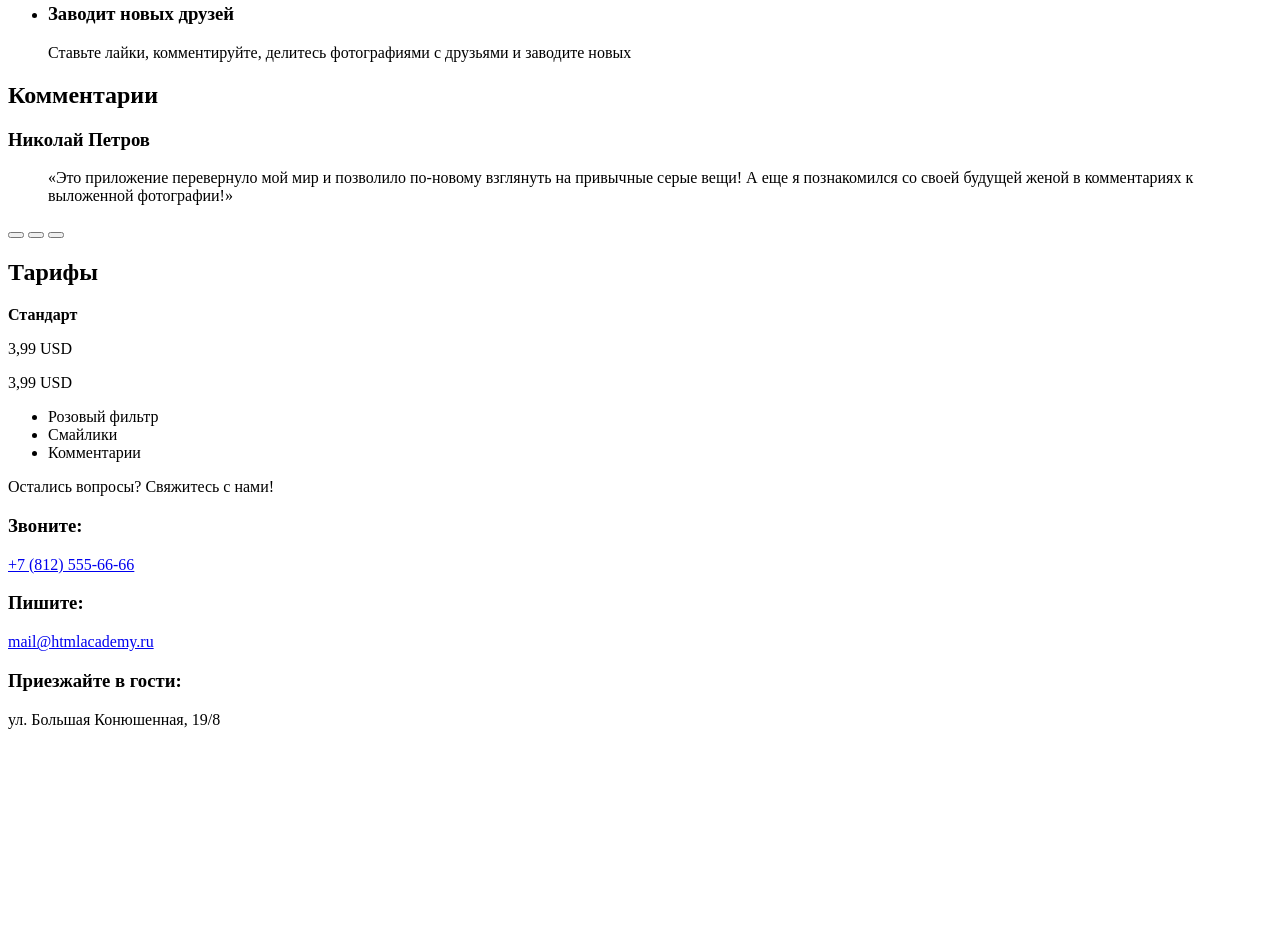
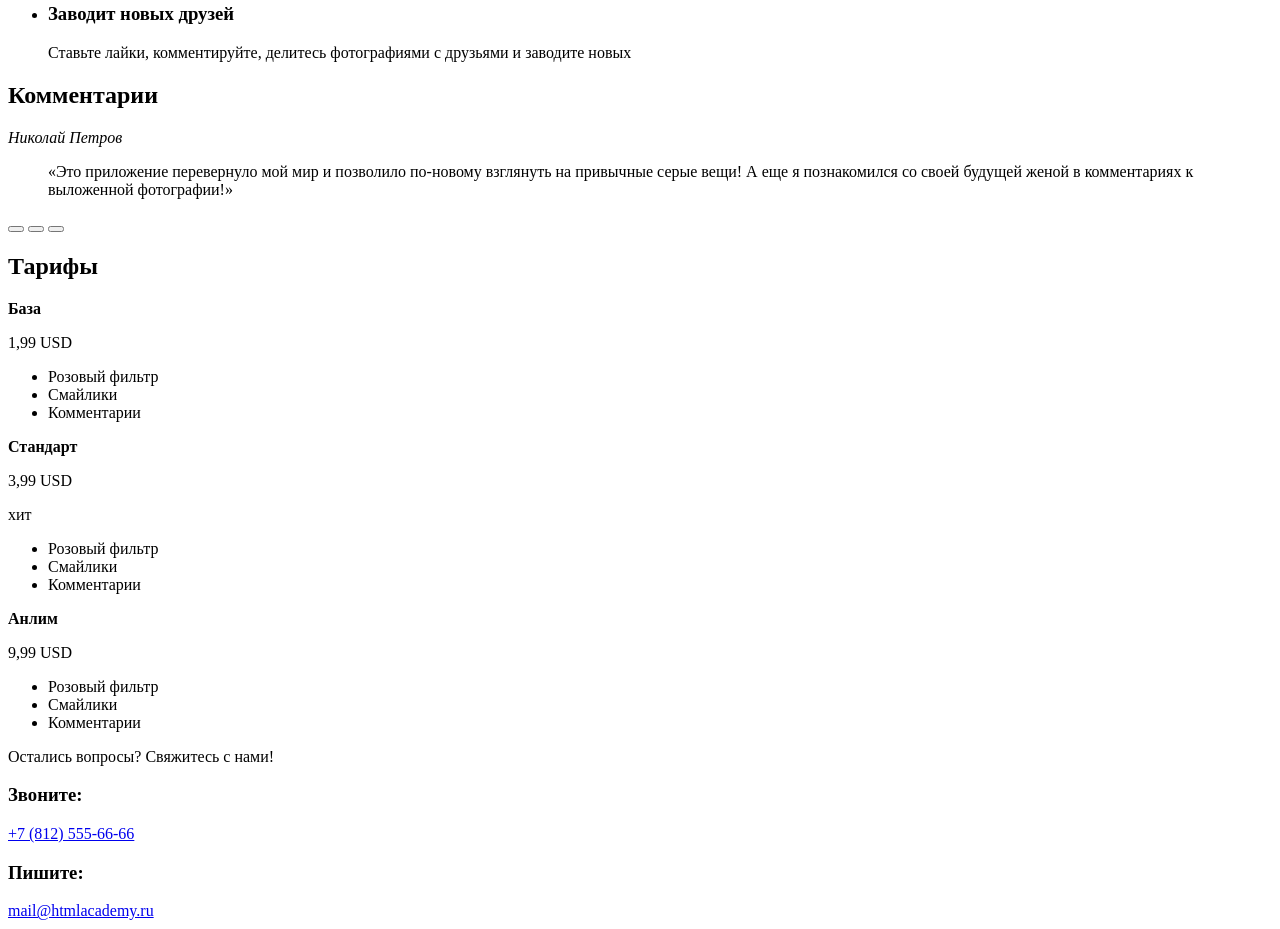
Before and after one commit to Makemanback/700999-pink-19, a website: page source/index.html in a window 1280 px wide. Shown: the part 619-1548 px from the top of the page. Before the commit the page ends 1356 px from the top, so only its background shows below. Drawn offline with Linux system fonts and the light colour scheme.

Commit message:
исправление замечаний

```diff
--- a/source/index.html
+++ b/source/index.html
@@ -75,29 +75,59 @@
       <section class="reviews">
         <h2 class="visually-hidden">Комментарии</h2>
         <div class="reviews__wrapper">
-          <h3 class="reviews__header">Николай Петров</h3>
-          <blockquote class="reviews__cite">
+          <cite class="reviews__cite">Николай Петров</cite>
+          <blockquote class="reviews__blockquote">
             «Это приложение перевернуло мой мир и позволило по-новому взглянуть на привычные серые вещи! А еще я познакомился со своей будущей женой в комментариях к выложенной фотографии!»
           </blockquote>
         </div>
-        <button class="reviews__button"></button>
-        <button class="reviews__button"></button>
-        <button class="reviews__button"></button>
+        <button class="reviews__button" type="button"></button>
+        <button class="reviews__button" type="button"></button>
+        <button class="reviews__button" type="button"></button>
       </section>
 
       <section class="rates">
         <h2 class="visually-hidden">Тарифы</h2>
+        <div class="rates__wrapper">
           <header class="rates__header">
-          <b class="rates__title">Стандарт</b>
-          <p class="rates__price">3,99 USD</p>
-          <span class="rates__hit">3,99 USD</span>
+            <b class="rates__title">База</b>
+            <p class="rates__price">1,99 USD</p>
           </header>
-        <div class="rates__wrapper">
+          <div class="rates__wrapper-inner">
             <ul class="rates__list">
               <li class="rates__list-item">Розовый фильтр</li>
               <li class="rates__list-item">Смайлики</li>
               <li class="rates__list-item">Комментарии</li>
             </ul>
+          </div>
+        </div>
+
+        <div class="rates__wrapper">
+          <header class="rates__header">
+            <b class="rates__title">Стандарт</b>
+            <p class="rates__price">3,99 USD</p>
+            <span class="rates__hit">хит</span>
+          </header>
+          <div class="rates__wrapper-inner">
+            <ul class="rates__list">
+              <li class="rates__list-item">Розовый фильтр</li>
+              <li class="rates__list-item">Смайлики</li>
+              <li class="rates__list-item">Комментарии</li>
+            </ul>
+          </div>
+        </div>
+
+        <div class="rates__wrapper">
+          <header class="rates__header">
+            <b class="rates__title">Анлим</b>
+            <p class="rates__price">9,99 USD</p>
+          </header>
+          <div class="rates__wrapper-inner">
+            <ul class="rates__list">
+              <li class="rates__list-item">Розовый фильтр</li>
+              <li class="rates__list-item">Смайлики</li>
+              <li class="rates__list-item">Комментарии</li>
+            </ul>
+          </div>
         </div>
       </section>
     </main>
@@ -107,7 +137,7 @@
         <span class="main-footer__header">Остались вопросы? Свяжитесь с нами!</span>
         <div class="contacts">
           <h3 class="contacts__phone-header">Звоните:</h3>
-          <a href="78125556666" class="contacts__phone-number">+7 (812) 555-66-66</a>
+          <a href="tel:+78125556666" class="contacts__phone-number">+7 (812) 555-66-66</a>
         </div>
         <div class="contacts">
           <h3 class="contacts__mail-header">Пишите:</h3>
```
Also changed, not shown: source/form.html (+10 -8 lines), source/photo.html (+6 -5 lines). Lines whose indentation alone changed are shown as unchanged.
